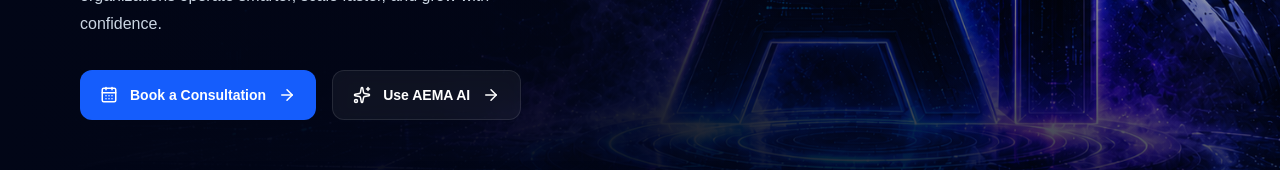
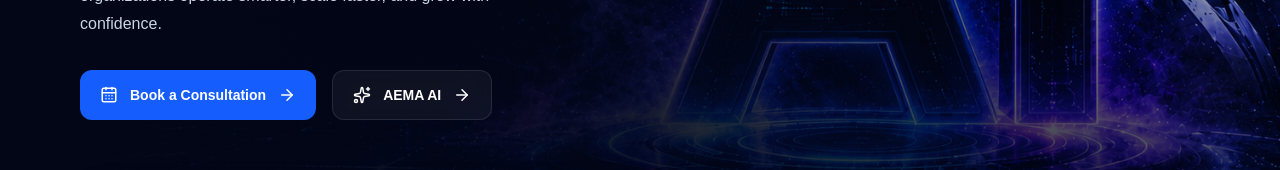
Before and after one commit to No1Austin/AemaSystems, a React (Vite) app in the folder client/: page / in a window 1280 px wide. Shown: the part 491-661 px from the top of the page. Built offline with nearby package versions, Linux system fonts and the light colour scheme; no server answers.

Commit message:
sectionAiupdate

```diff
--- a/client/src/components/Hero.jsx
+++ b/client/src/components/Hero.jsx
@@ -78,13 +78,17 @@
             </a>
 
             <a
-              href="#aema-ai"
-              className="inline-flex items-center justify-center gap-3 rounded-xl border border-white/10 bg-white/5 px-5 py-3.5 text-sm font-semibold text-white backdrop-blur transition hover:bg-white/10"
-            >
-              <Sparkles size={18} />
-              Use AEMA AI
-              <ArrowRight size={18} />
-            </a>
+  href="https://aemasystems.com/ai"
+  target="_blank"
+  rel="noopener noreferrer"
+  className="inline-flex items-center justify-center gap-3 rounded-xl border border-white/10 bg-white/5 px-5 py-3.5 text-sm font-semibold text-white backdrop-blur transition hover:bg-white/10"
+>
+  <Sparkles size={18} />
+  AEMA AI
+  <ArrowRight size={18} />
+</a>
+
+
           </div>
         </motion.div>
 
```
Also changed, not shown: 1 other file (tests, documents, lock files or other folders).
